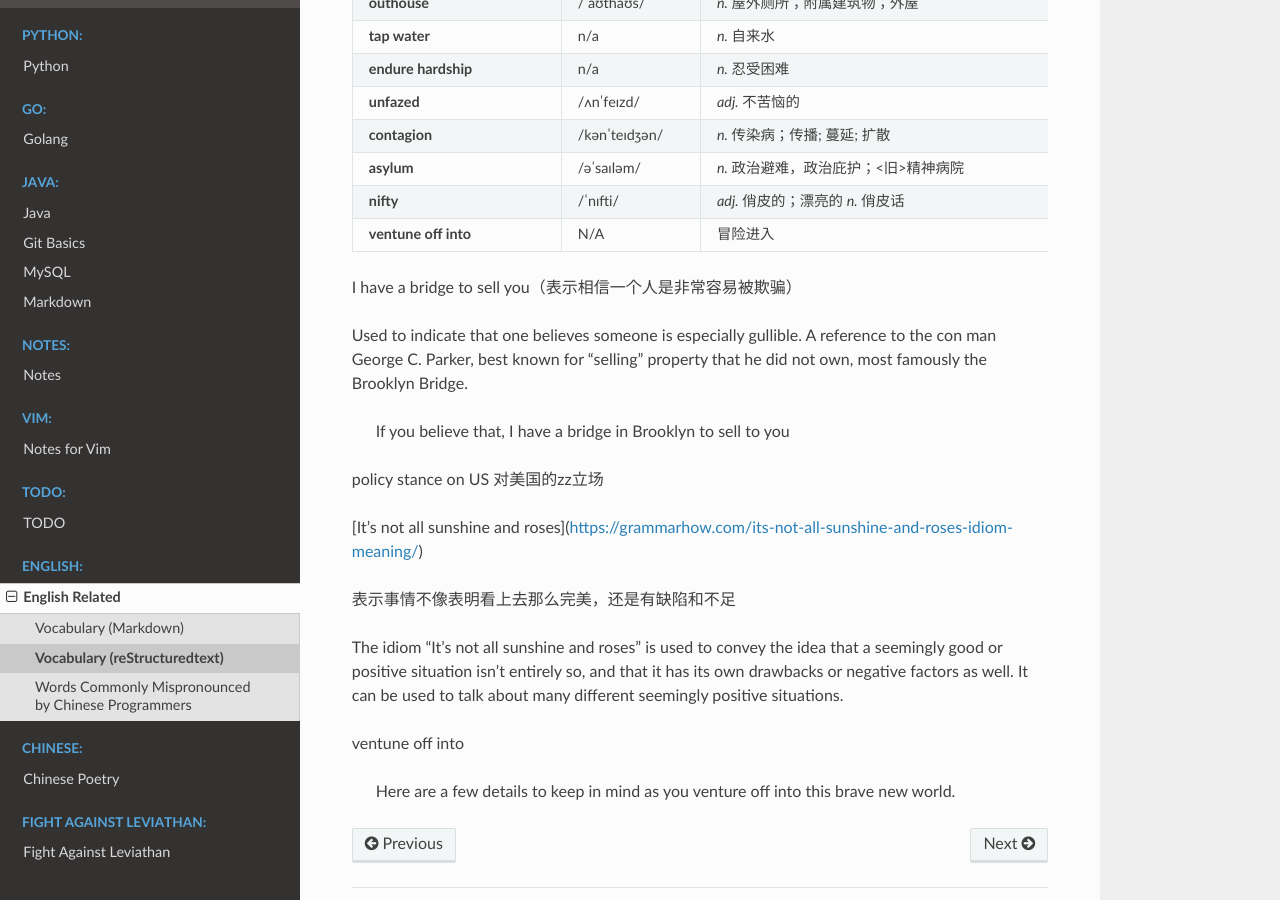
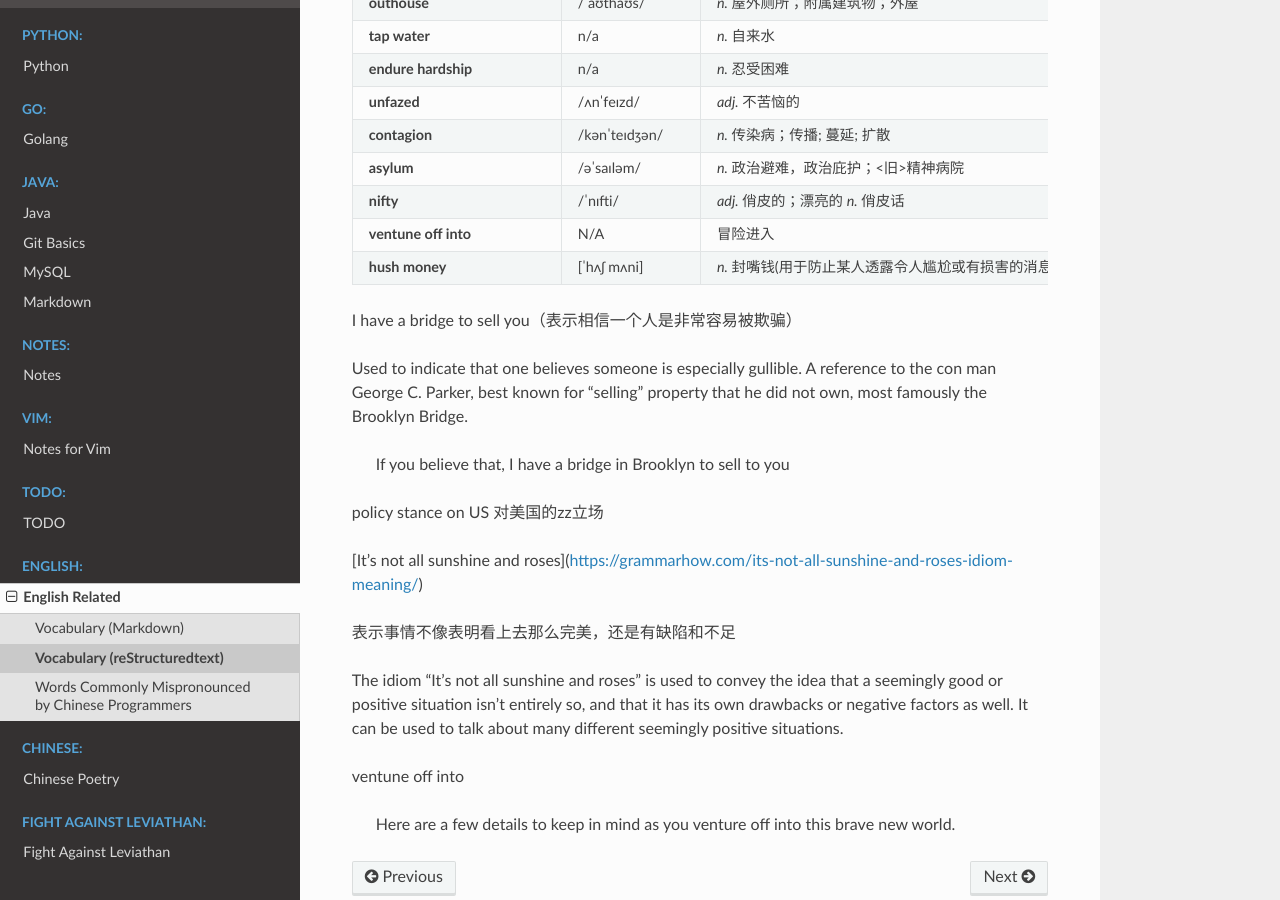
Before and after one commit to Pyrad/pyradnotes, a Sphinx documentation site: the page built from source/English/vocabulary.rst, in a window 1280 px wide and 900 px high, scrolled down 1069 px. Built offline with Sphinx 7.4.7 and the Read the Docs theme 2.0.0, drawn with Linux system fonts in a browser that asks for light colours.

Commit message:
English A new phrase

```diff
--- a/source/English/vocabulary.rst
+++ b/source/English/vocabulary.rst
@@ -105,6 +105,9 @@ Vocabulary  (reStructuredtext)
     * - **ventune off into**
       - N/A
       - 冒险进入
+    * - **hush money**
+      - [ˈhʌʃ mʌni]
+      - *n.* 封嘴钱(用于防止某人透露令人尴尬或有损害的消息);
 
 
 
```
